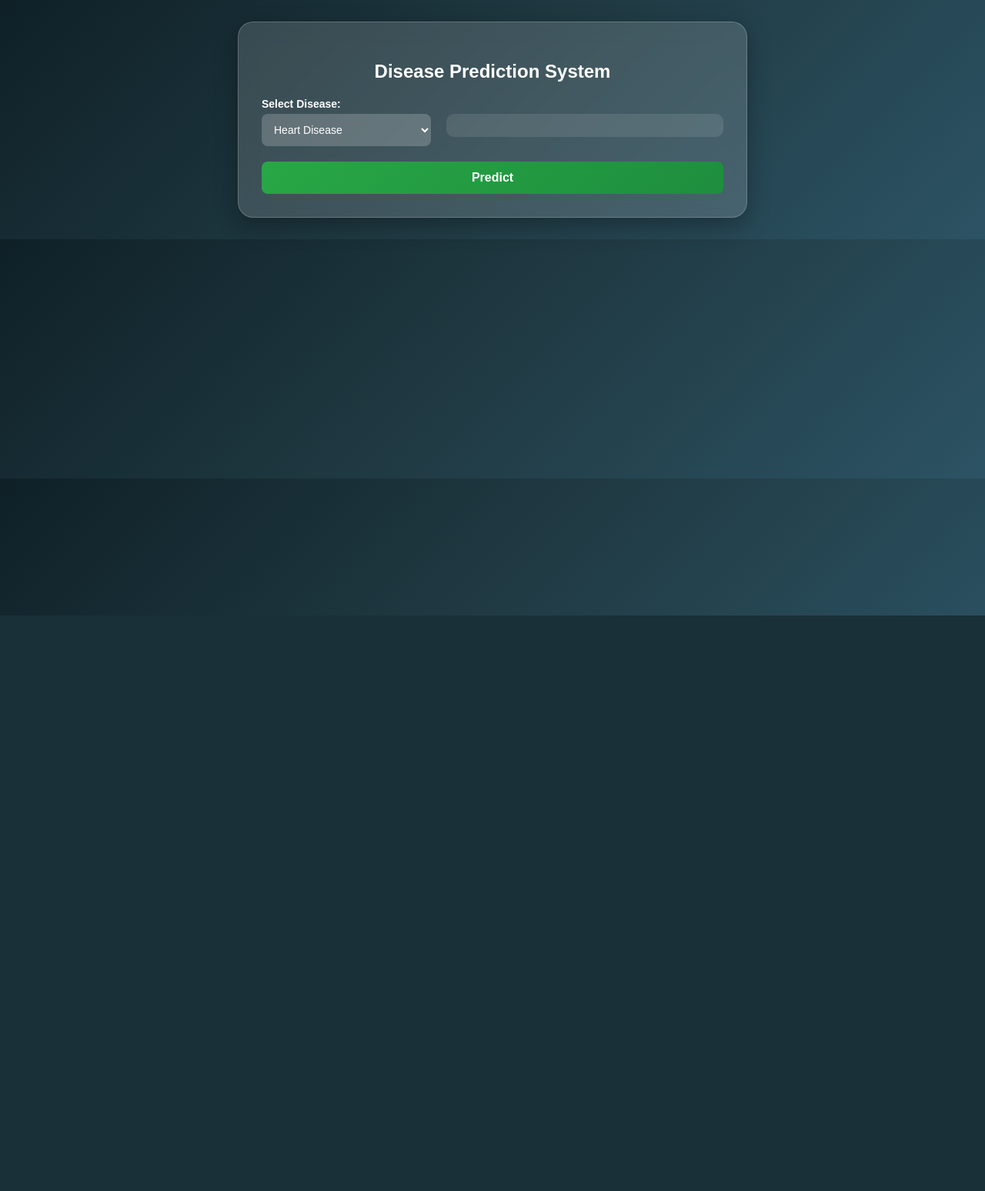
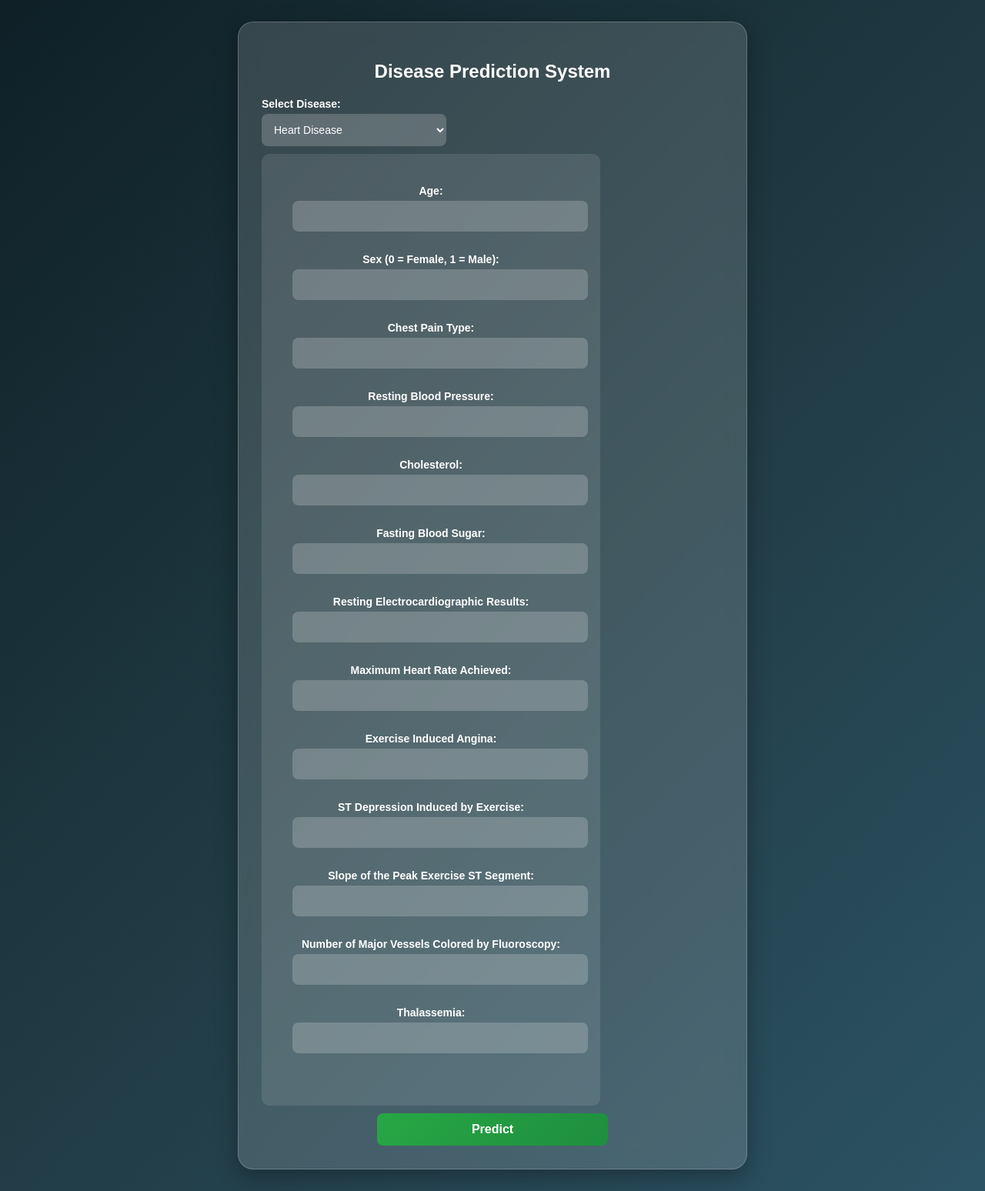
Before and after one commit to Avni2002/Disease-Prediction-System, a Flask app: page / in a window 1280 px wide. Shown: the whole page at 77% size. Before the commit the page ends 800 px from the top, so only its background shows below. Run offline with Flask 3, Linux system fonts and the light colour scheme; parts of the project's set-up code (start-up, migrations or seed data) failed here and were passed over.

Commit message:
Three Disease comitted

```diff
--- a/disease_prediction/app.py
+++ b/disease_prediction/app.py
@@ -1,6 +1,7 @@
 from flask import Flask, request, jsonify, render_template
 import pickle
 import numpy as np
+import pandas as pd
 
 app = Flask(__name__)
 
@@ -22,27 +23,30 @@
 @app.route('/predict/heart', methods=['POST'])
 def predict_heart_disease():
     data = request.get_json(force=True)
-    features = np.array([list(data.values())])
+    column_names = ['age','sex','cp','trestbps','chol','fbs','restecg','thalach','exang','oldpeak','slope','ca','thal']
+    features = pd.DataFrame([list(data.values())], columns=column_names)
     prediction = heart_model.predict(features)
-    result = "Disease" if prediction[0] == 1 else "No Disease"
+    result = "disease" if prediction[0] == 1 else "no-disease"
     return jsonify({"prediction": result})
 
 # Route for diabetes prediction
 @app.route('/predict/diabetes', methods=['POST'])
 def predict_diabetes():
     data = request.get_json(force=True)
-    features = np.array([list(data.values())])
+    column_names = ['Pregnancies','Glucose','BloodPressure','SkinThickness','Insulin','BMI','DiabetesPedigreeFunction','Age']
+    features = pd.DataFrame([list(data.values())], columns=column_names)
     prediction = diabetes_model.predict(features)
-    result = "Disease" if prediction[0] == 1 else "No Disease"
+    result = "disease" if prediction[0] == 1 else "no-disease"
     return jsonify({"prediction": result})
 
 # Route for liver disease prediction
 @app.route('/predict/liver', methods=['POST'])
 def predict_liver_disease():
     data = request.get_json(force=True)
-    features = np.array([list(data.values())])
+    column_names=['Age','Gender','Total_Bilirubin','Direct_Bilirubin','Alkaline_Phosphotase','Alamine_Aminotransferase','Aspartate_Aminotransferase','Total_Protiens','Albumin','Albumin_and_Globulin_Ratio']
+    features = pd.DataFrame([list(data.values())], columns=column_names)
     prediction = liver_model.predict(features)
-    result = "Disease" if prediction[0] == 1 else "No Disease"
+    result = "disease" if prediction[0] == 1 else "no-disease"
     return jsonify({"prediction": result})
 
 if __name__ == "__main__":
--- a/disease_prediction/templates/index.html
+++ b/disease_prediction/templates/index.html
@@ -28,10 +28,6 @@
             transition: all 0.3s ease-in-out;
         }
 
-        .container:hover {
-            transform: scale(1.02);
-        }
-
         /* Two-column Layout */
         .form-container {
             display: flex;
@@ -50,9 +46,10 @@
         .right-side {
             width: 60%;
             background: rgba(255, 255, 255, 0.1);
-            padding: 15px;
+            padding: 40px;
             border-radius: 10px;
             transition: all 0.3s ease-in-out;
+            height:fit-content;
         }
 
         /* Labels */
@@ -96,16 +93,11 @@
             border-radius: 8px;
             font-size: 16px;
             transition: all 0.3s ease;
-            width: 100%;
+            width: 50%;
             margin-top: 10px;
             font-weight: bold;
         }
 
-        button:hover {
-            background: linear-gradient(135deg, #218838, #166533);
-            transform: scale(1.05);
-            box-shadow: 0px 5px 15px rgba(0, 255, 128, 0.4);
-        }
 
         /* Prediction Result Styling */
         .result {
@@ -117,19 +109,9 @@
             display: none;
             text-transform: uppercase;
             letter-spacing: 1px;
+            display : contents;
         }
 
-        .result.disease {
-            background: linear-gradient(135deg, #ff4c4c, #b22222);
-            color: white;
-            box-shadow: 0px 5px 15px rgba(255, 0, 0, 0.3);
-        }
-
-        .result.no-disease {
-            background: linear-gradient(135deg, #4caf50, #2e8b57);
-            color: white;
-            box-shadow: 0px 5px 15px rgba(0, 255, 128, 0.3);
-        }
 
         /* Responsive Design */
         @media (max-width: 600px) {
@@ -151,26 +133,27 @@
             <!-- Left Side: Disease Selection -->
             <div class="left-side">
                 <label for="disease">Select Disease:</label>
-                <select id="disease" onchange="updateFields()">
+                <select id="disease" onchange="updateForm()">
                     <option value="heart">Heart Disease</option>
                     <option value="diabetes">Diabetes</option>
-                    <option value="cancer">Cancer</option>
+                    <option value="liver">Liver</option>
                 </select>
             </div>
 
-            <!-- Right Side: Dynamic Inputs -->
-            <div class="right-side" id="dynamic-fields">
+        </div>
+           <!-- Right Side: Dynamic Inputs -->
+           <form id="prediction-form">
+            <div class="right-side" id="dynamic-fields"></div>
+            <button type="button" onclick="simulatePrediction(event)">Predict</button>
 
-            </div>
-        </div>
 
-        <button onclick="predict()">Predict</button>
 
         <div class="result" id="prediction-result"></div>
+    </form>
     </div>
 
     <script>
-        function updateFields() {
+        function updateForm() {
             const dynamicFieldsContainer = document.getElementById('dynamic-fields');
             const disease = document.getElementById('disease').value;
 
@@ -238,24 +221,36 @@
             } else if (disease === 'diabetes') {
                 fields = `
                     <div class="field-group">
-                        <label for="age">Age:</label>
-                        <input type="number" id="age" name="age" required><br><br>
+                        <label for="Pregnancies">Pregnancies:</label>
+                        <input type="number" id="Pregnancies" name="Pregnancies" required><br><br>
                     </div>
                     <div class="field-group">
-                        <label for="bmi">BMI:</label>
-                        <input type="number" id="bmi" name="bmi" required><br><br>
+                        <label for="Glucose">Glucose Level:</label>
+                        <input type="number" id="Glucose" name="Glucose" required><br><br>
                     </div>
                     <div class="field-group">
-                        <label for="glucose">Glucose Level:</label>
-                        <input type="number" id="glucose" name="glucose" required><br><br>
+                        <label for="BloodPressure">BloodPressure:</label>
+                        <input type="number" id="BloodPressure" name="BloodPressure" required><br><br>
+                    </div>
+                    <div class="field-group">
+                        <label for="SkinThickness">SkinThickness:</label>
+                        <input type="number" id="SkinThickness" name="SkinThickness" required><br><br>
                     </div>
                     <div class="field-group">
                         <label for="insulin">Insulin Level:</label>
                         <input type="number" id="insulin" name="insulin" required><br><br>
                     </div>
                     <div class="field-group">
-                        <label for="homa">HOMA Index:</label>
-                        <input type="number" id="homa" name="homa" required><br><br>
+                        <label for="BMI">BMI:</label>
+                        <input type="number" id="BMI" name="BMI" required><br><br>
+                    </div>
+                     <div class="field-group">
+                        <label for="DiabetesPedigreeFunction">DiabetesPedigreeFunction:</label>
+                        <input type="number" id="DiabetesPedigreeFunction" name="DiabetesPedigreeFunction" required><br><br>
+                    </div>
+                     <div class="field-group">
+                        <label for="Age">Age:</label>
+                        <input type="number" id="Age" name="Age" required><br><br>
                     </div>
                 `;
             } else if (disease === 'liver') {
@@ -281,24 +276,24 @@
                         <input type="number" id="alkaline_phosphatase" name="alkaline_phosphatase" required><br><br>
                     </div>
                     <div class="field-group">
-                        <label for="sgpt">SGPT:</label>
-                        <input type="number" id="sgpt" name="sgpt" required><br><br>
+                        <label for="Alamine_Aminotransferase">Alamine_Aminotransferase:</label>
+                        <input type="number" id="Alamine_Aminotransferase" name="Alamine_Aminotransferase" required><br><br>
                     </div>
                     <div class="field-group">
-                        <label for="sgot">SGOT:</label>
-                        <input type="number" id="sgot" name="sgot" required><br><br>
+                        <label for="Aspartate_Aminotransferase">Aspartate_Aminotransferase:</label>
+                        <input type="number" id="Aspartate_Aminotransferase" name="Aspartate_Aminotransferase" required><br><br>
                     </div>
                     <div class="field-group">
-                        <label for="albumin">Albumin:</label>
-                        <input type="number" id="albumin" name="albumin" required><br><br>
+                        <label for="Total_Protien">Total_Protien Time:</label>
+                        <input type="number" id="Total_Protien" name="Total_Protien" required><br><br>
                     </div>
                     <div class="field-group">
-                        <label for="protime">Prothrombin Time:</label>
-                        <input type="number" id="protime" name="protime" required><br><br>
+                        <label for="Albumin">Albumin:</label>
+                        <input type="number" id="Albumin" name="Albumin" required><br><br>
                     </div>
                     <div class="field-group">
-                        <label for="histology">Histology (0 = No, 1 = Yes):</label>
-                        <input type="number" id="histology" name="histology" required><br><br>
+                        <label for="Albumin_and_Globulin_Ratio">Albumin_and_Globulin_Ratio:</label>
+                        <input type="number" id="Albumin_and_Globulin_Ratio" name="Albumin_and_Globulin_Ratio" required><br><br>
                     </div>
                 `;
             }
@@ -309,6 +304,7 @@
 
         function simulatePrediction(event) {
             event.preventDefault();
+            console.log('Predict button clicked!');
 
             // Collect data from the form
             const formData = new FormData(document.getElementById('prediction-form'));
@@ -317,8 +313,11 @@
                 data[key] = value;
             });
 
+            console.log("Form Data:", data);
+
             // Get the selected disease type from the dropdown
             const disease = document.getElementById('disease').value;
+            console.log("Selected Disease:", disease);
 
             // Send data to Flask API using fetch, including the disease type
             fetch(`/predict/${disease}`, {
@@ -331,7 +330,7 @@
             .then(response => response.json())  // Expect JSON response from Flask
             .then(result => {
                 const predictionResult = document.getElementById('prediction-result');
-                predictionResult.textContent = `Prediction: ${result.prediction}`;  // Display prediction result
+                predictionResult.textContent = `${result.prediction}`;  // Display prediction result
             })
             .catch(error => {
                 console.error('Error:', error);
```
